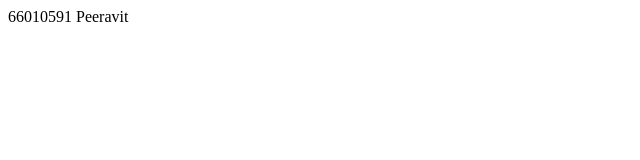
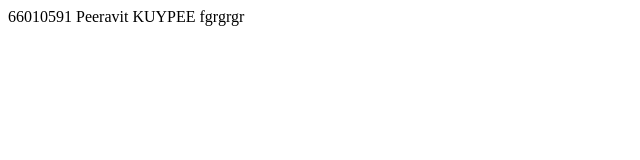
Before and after one commit to Peeravit15/git101, a plain HTML site: page index.html in a window 1280 px wide. Shown: the whole page, without its empty margins (0-640 px from the left). Drawn offline with Linux system fonts and the light colour scheme.

Commit message:
Update index.html

```diff
--- a/index.html
+++ b/index.html
@@ -6,6 +6,6 @@
     <title>Document</title>
 </head>
 <body>
-    66010591 Peeravit
+    66010591 Peeravit KUYPEE fgrgrgr
 </body>
 </html>
```
